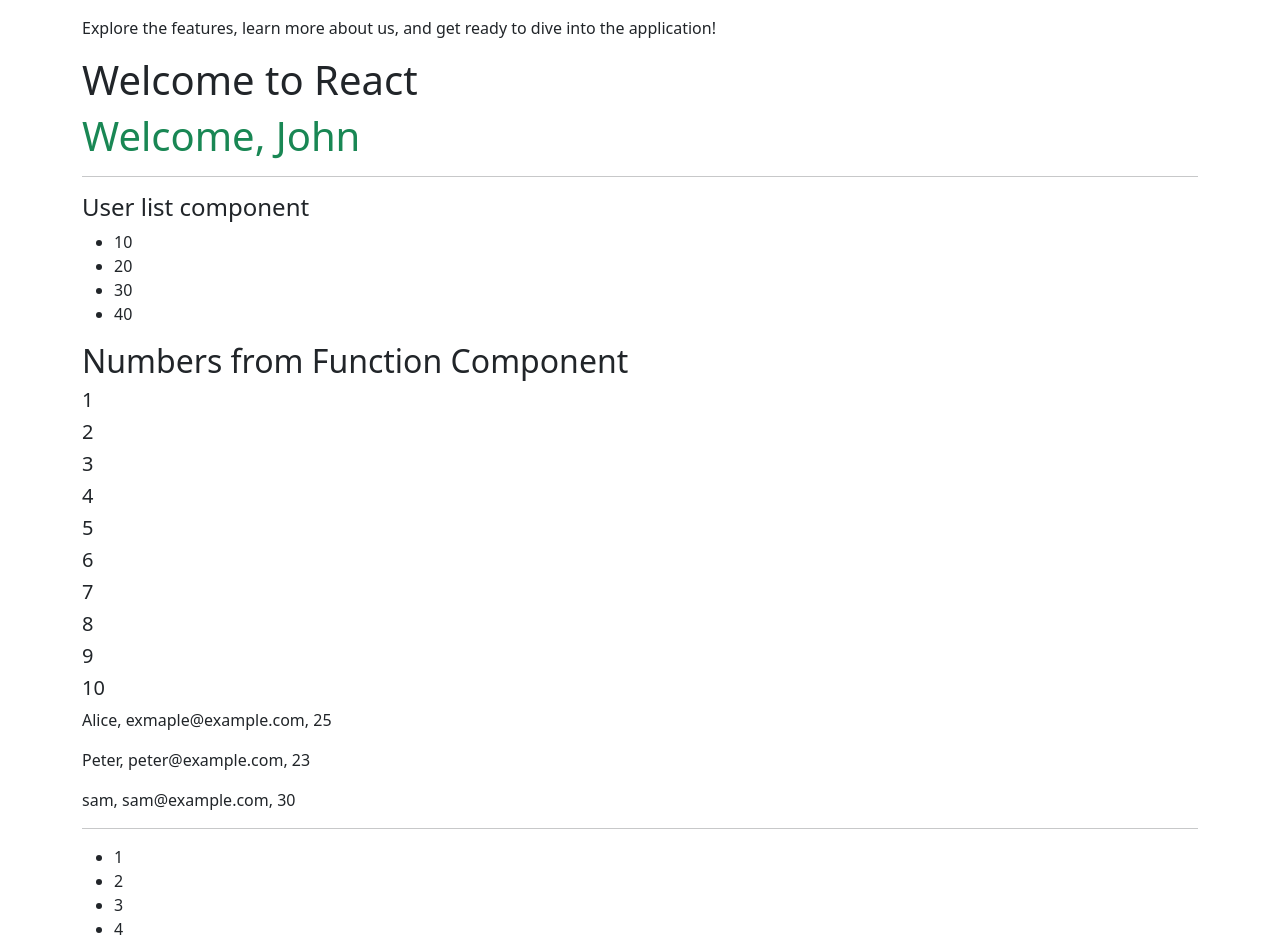
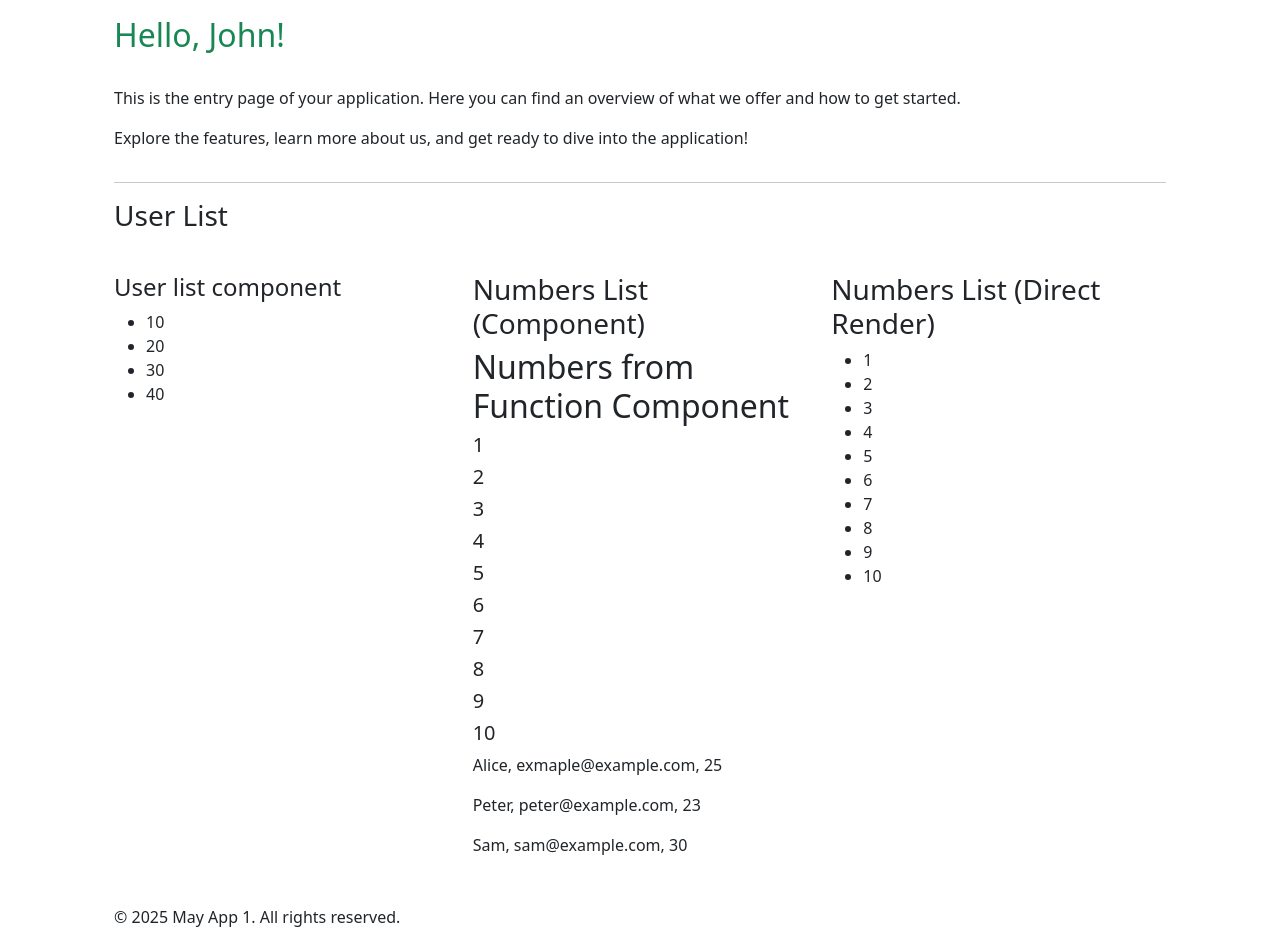
Before and after one commit to shirkeamy/AalimxClasses, a React (Create React App) app in the folder Dec24/React/may-app-1/: page / in a window 1280 px wide. Shown: the part 136-1073 px from the top of the page. Built offline with nearby package versions, Linux system fonts and the light colour scheme.

Commit message:
Refactor LandingPage component layout and improve user list rendering

```diff
--- a/Dec24/React/may-app-1/src/Pages/LandingPage.tsx
+++ b/Dec24/React/may-app-1/src/Pages/LandingPage.tsx
@@ -1,49 +1,72 @@
+import React from "react";
 import ListOfNumbers from "../Components/ListOfNumbers";
 import MainHeading from "../Components/MainHeading";
 import UserList from "../Components/UserList";
 import { IUserList } from "../Interface/Interfaces";
 
 const LandingPage: React.FC = () => {
-
+    // Example user and data for entry page
     const userName: string = "John";
     const numbers: number[] = [1, 2, 3, 4, 5, 6, 7, 8, 9, 10];
     const userList: IUserList[] = [
-      { userName: "Alice", userAge: 25, userEmail: 'exmaple@example.com'},
-      { userName: "Peter", userAge: 23, userEmail: 'peter@example.com'},
-      { userName: "sam", userAge: 30, userEmail: 'sam@example.com'},
+        { userName: "Alice", userAge: 25, userEmail: "exmaple@example.com" },
+        { userName: "Peter", userAge: 23, userEmail: "peter@example.com" },
+        { userName: "Sam", userAge: 30, userEmail: "sam@example.com" },
     ];
 
     return (
-        <div className="landing-page">
-            <h1>Welcome to Our Application</h1>
+        <main className="landing-page" style={{ padding: "2rem" }}>
+            <header>
+                {/* <h1>Welcome to May App 1</h1> */}
+                <MainHeading />
+                <h2 className="text-success" style={{ marginTop: "1rem" }}>
+                    Hello, {userName}!
+                </h2>
+            </header>
+            <section style={{ margin: "2rem 0" }}>
                 <p>
-                This is the landing page of our application. Here you can find an overview of what we offer and how to get started.
+                    This is the entry page of your application. Here you can find an overview of what we offer and how to get started.
                 </p>
                 <p>
                     Explore the features, learn more about us, and get ready to dive into the application!
                 </p>
-            <MainHeading />
-            <h1 key={"welcome-msg"} className='text-success'>
-                Welcome, {userName}
-            </h1>
+            </section>
             <hr />
+            <section>
+                <h3>User List</h3>
+                <div className="row">
+                    <div className="col-4">
+                        <section style={{ marginTop: "2rem" }}>
                             <UserList />
+                        </section>
+                    </div>
+                    <div className="col-4">
+                        <section style={{ marginTop: "2rem" }}>
+                            <h3>Numbers List (Component)</h3>
                             <ListOfNumbers numbers={numbers} users={userList} />
-            <hr />
-            <ul key={"numbers"}>
-                {
-                    numbers.map((num: number, index: number) => {
-                        return (
-                            <li key={`number-${index}`}>{num}</li>
-                        )
-                    })
-                }
+                        </section>
+
+                    </div>
+                    <div className="col-4">
+                        <section style={{ marginTop: "2rem" }}>
+                            <h3>Numbers List (Direct Render)</h3>
+                            <ul>
+                                {numbers.map((num, idx) => (
+                                    <li key={`number-${idx}`}>{num}</li>
+                                ))}
                             </ul>
+                        </section>
+                    </div>
+                </div>
+            </section>
+
+            <footer style={{ marginTop: "2rem" }}>
                 <p>
-                Lorem ipsum dolor sit amet consectetur adipisicing elit. Ea voluptatum modi, pariatur totam id eius beatae facilis eligendi blanditiis tempora adipisci enim consectetur maxime doloremque dolor nobis commodi accusantium quaerat?
+                    &copy; {new Date().getFullYear()} May App 1. All rights reserved.
                 </p>
-        </div>
+            </footer>
+        </main>
     );
+};
 
-}
 export default LandingPage;
```
Lines whose indentation alone changed are shown as unchanged.
